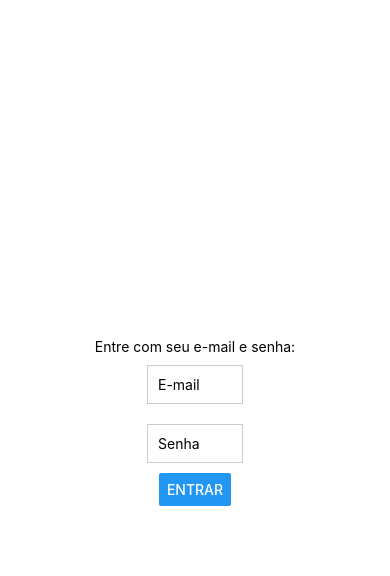
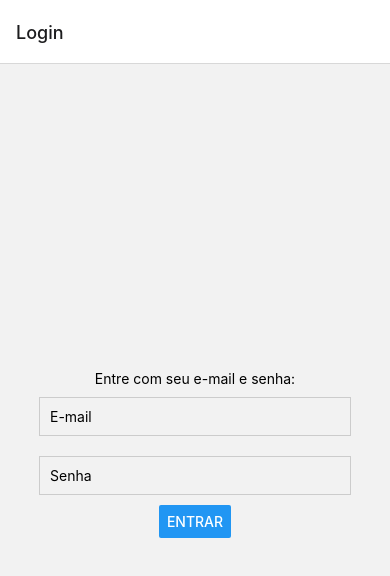
Before and after one commit to GabrielTrindade20/Projeto_Sitema_Descoberto, a React Native app in the folder app/: screen /Login in a window 390 px wide. Shown: the top 576 px of the page. Built offline with nearby package versions, Linux system fonts and the light colour scheme.

Commit message:
Finalização Login(tudo certo)

```diff
--- a/app/App.js
+++ b/app/App.js
@@ -1,24 +1,23 @@
 import React, { useState } from 'react';
 import { View, Text, StyleSheet } from 'react-native';
-import LoginScreen from './src/screens/LoginScreen'; // Corrija o caminho de importação
+import LoginScreen from './src/screens/LoginScreen';
+import Navigation from './src/navigation/Navigation'; // Importe a navegação
 
 export default function App() {
-  const [loggedIn, setLoggedIn] = useState(false);
+    return <Navigation />;
+  }
 
-  const handleLogin = () => {
-    setLoggedIn(true);
-  };
+  // return (
+  //   <View style={styles.container}>
+  //     {loggedIn ? (
+  //       <Text>Você está logado! Redirecionar para a próxima tela aqui.</Text>
 
-  return (
-    <View style={styles.container}>
-      {loggedIn ? (
-        <Text>Você está logado! Redirecionar para a próxima tela aqui.</Text>
-      ) : (
-        <LoginScreen onLogin={handleLogin} />
-      )}
-    </View>
-  );
-}
+  //     ) : (
+  //       <LoginScreen onLogin={handleLogin} />
+  //     )}
+  //   </View>
+  // );
+// }
 
 
 const styles = StyleSheet.create({
--- a/app/package.json
+++ b/app/package.json
@@ -9,6 +9,8 @@
     "web": "expo start --web"
   },
   "dependencies": {
+    "@react-navigation/native": "^6.1.8",
+    "@react-navigation/stack": "^6.3.18",
     "axios": "^1.5.1",
     "expo": "^49.0.13",
     "expo-status-bar": "~1.6.0",
--- /dev/null
+++ b/app/src/navigation/Navigation.js
@@ -0,0 +1,19 @@
+import React from 'react';
+import { NavigationContainer } from '@react-navigation/native';
+import { createStackNavigator } from '@react-navigation/stack';
+import LoginScreen from '../screens/LoginScreen'; // Importe a tela de login
+import DataScreen from '../screens/Data'; // Importe a tela de dados
+
+const Stack = createStackNavigator();
+
+export default function Navigation() {
+  return (
+    <NavigationContainer>
+      <Stack.Navigator initialRouteName="Login">
+        <Stack.Screen name="Login" component={LoginScreen} />
+        <Stack.Screen name="Data" component={DataScreen} />
+        {/* Adicione outras telas aqui, se necessário */}
+      </Stack.Navigator>
+    </NavigationContainer>
+  );
+}
--- a/app/src/screens/LoginScreen.js
+++ b/app/src/screens/LoginScreen.js
@@ -1,8 +1,9 @@
 import React, { useState } from 'react';
 import { View, Text, Button, TextInput, StyleSheet } from 'react-native';
-import axios from 'axios'
+import axios from 'axios';
 
-export default function LoginScreen({ onLogin }) {
+
+export default function LoginScreen({ navigation }) {
     const [email, setEmail] = useState('');
     const [password, setPassword] = useState('');
 
@@ -15,14 +16,11 @@
 
             if (response.status === 200) {
                 console.log('Login bem-sucedido');
-        onLogin(); // Chame a função "onLogin" passada como prop
-
+                navigation.navigate('Data');
             } else {
-        // Exibir uma mensagem de erro para o usuário
                 alert('Nome de usuário ou senha incorreto.');
             }
         } catch (error) {
-      // Lida com erros de solicitação ou resposta do servidor
             console.error('Erro ao fazer login:', error.message);
         }
     };
@@ -55,7 +53,7 @@
         alignItems: 'center',
     },
     input: {
-    width: '40%',
+        width: '80%', // Ajuste o tamanho conforme necessário
         marginVertical: 10,
         padding: 10,
         borderWidth: 1,
```
Also changed, not shown: 1 other file (tests, documents, lock files or other folders). Lines whose indentation alone changed are shown as unchanged.
